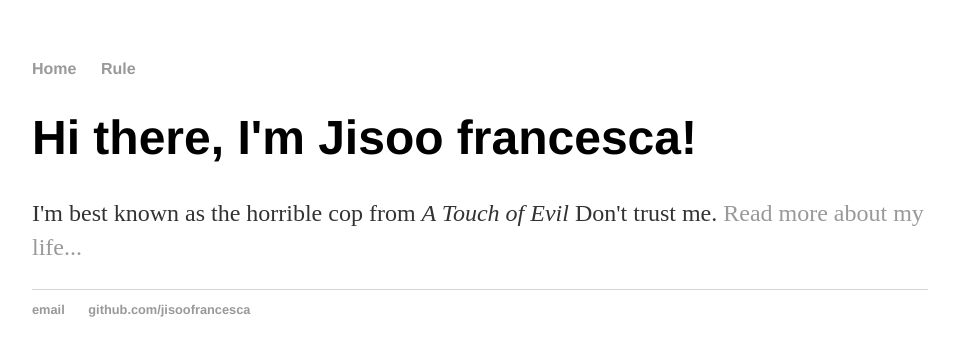
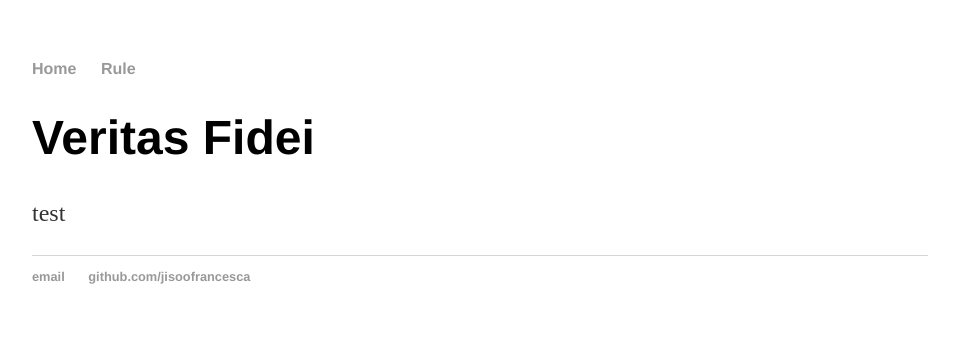
Before and after one commit to jisoofrancesca/jisoofrancesca.github.io, a plain HTML site: page index.html in a window 1280 px wide. Shown: the whole page, without its empty margins (160-1119 px from the left). Drawn offline with Linux system fonts and the light colour scheme.

Commit message:
Update index.html

```diff
--- a/index.html
+++ b/index.html
@@ -16,8 +16,8 @@
 		</nav>
 		<div class="container">
     		<div class="blurb">
-        		<h1>Hi there, I'm Jisoo francesca!</h1>
-				<p>I'm best known as the horrible cop from <em>A Touch of Evil</em> Don't trust me. <a href="/rule.html">Read more about my life...</a></p>
+        		<h1>Veritas Fidei</h1>
+				<p>test</p>
     		</div><!-- /.blurb -->
 		</div><!-- /.container -->
 		<footer>
```
